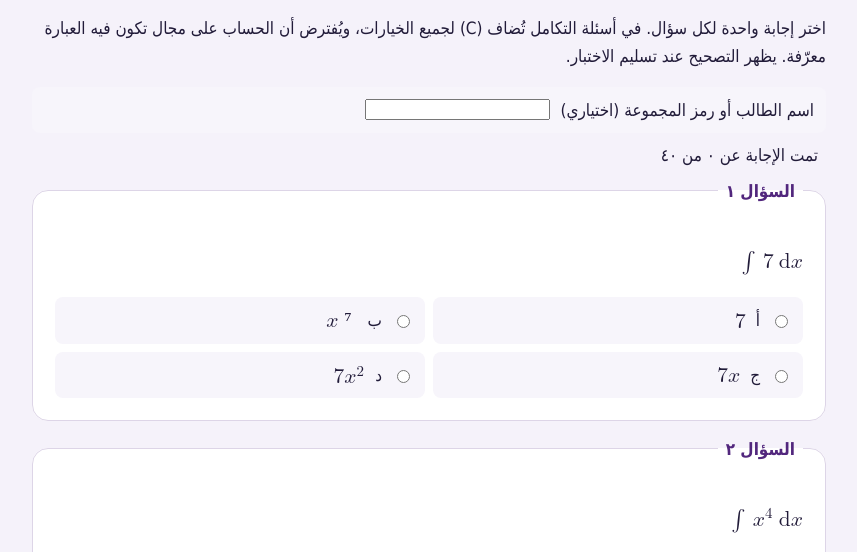
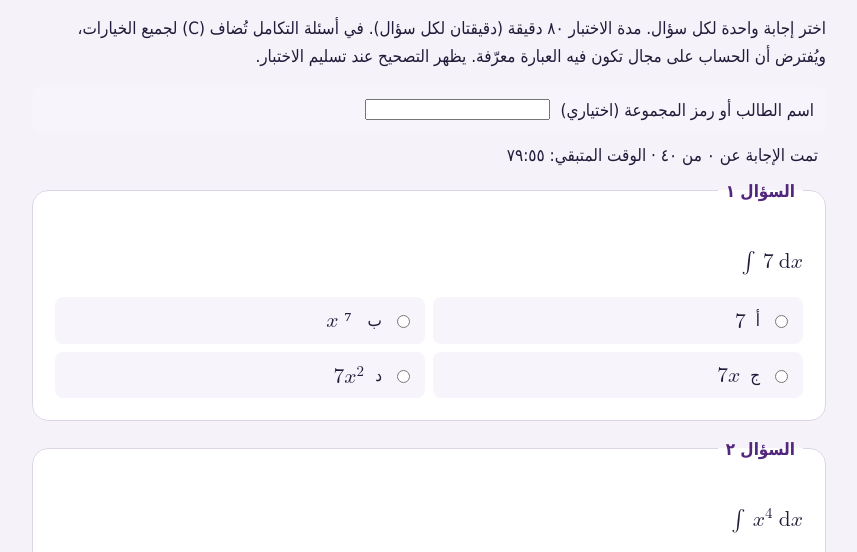
Before and after one commit to mahmoud-abouahmad/MATH-QUIZ, a plain HTML site: page integration-quiz.html in a window 1280 px wide. Shown: the part 217-769 px from the top of the page, without its empty margins (211-1068 px from the left). Drawn offline with Linux system fonts and the light colour scheme.

Commit message:
Add 80-minute countdown to integration quiz

```diff
--- a/integration-quiz.html
+++ b/integration-quiz.html
@@ -3,8 +3,8 @@
 *{box-sizing:border-box}body{margin:0;background:#f5f2fa;color:#211b39;font:17px Tahoma,Arial,sans-serif;line-height:1.65}main{max-width:830px;margin:auto;padding:18px}header,fieldset,#result{padding:22px;margin:0 0 14px;border:1px solid #ddd5e7;border-radius:16px;background:white}header{background:#211343;color:white;border-bottom:5px solid #d7b05c}header p{color:#f1d08a}h1{line-height:1.4;margin:8px 0}fieldset{min-width:0}legend{font-weight:bold;color:#52277d;padding:0 8px}label{display:flex;gap:10px;align-items:center;background:#f7f5fb;padding:9px 12px;border-radius:8px;cursor:pointer}label:has(input:checked){outline:2px solid #724ab2}label.correct{background:#def5e7}label.wrong{background:#ffe4e4}button,a.share{display:inline-block;font:inherit;color:white;background:#512883;padding:10px 20px;border-radius:10px;border:0;text-decoration:none;cursor:pointer}a.share{background:#12633b}.math{font-family:Cambria,Georgia,serif;font-size:1.15em;unicode-bidi:isolate}#bar{position:sticky;top:0;background:#f5f2fa;padding:8px;z-index:1}#result{scroll-margin-top:65px}.opts{display:grid;grid-template-columns:1fr 1fr;gap:8px}@media(max-width:530px){main{padding:10px}.opts{grid-template-columns:1fr}fieldset{padding:14px}}
 math.math{font-family:math;font-size:1.26em;margin-block:4px}.prompt{line-height:2.15}.opts label{flex-wrap:wrap;min-width:0}</style>
 <main><header><p>معهد آفاق التعليمي · الأستاذ محمود الدياب</p><h1>اختبار قوانين التكامل والتابع الأصلي</h1>الثالث الثانوي العلمي · ٤٠ سؤالاً · ٤٠ علامة</header>
-<p>اختر إجابة واحدة لكل سؤال. في أسئلة التكامل تُضاف (C) لجميع الخيارات، ويُفترض أن الحساب على مجال تكون فيه العبارة معرّفة. يظهر التصحيح عند تسليم الاختبار.</p>
-<label>اسم الطالب أو رمز المجموعة (اختياري) <input id="student" maxlength="60"></label><div id="bar"><output id="progress" aria-live="polite"></output></div>
+<p>اختر إجابة واحدة لكل سؤال. مدة الاختبار ٨٠ دقيقة (دقيقتان لكل سؤال). في أسئلة التكامل تُضاف (C) لجميع الخيارات، ويُفترض أن الحساب على مجال تكون فيه العبارة معرّفة. يظهر التصحيح عند تسليم الاختبار.</p>
+<label>اسم الطالب أو رمز المجموعة (اختياري) <input id="student" maxlength="60"></label><div id="bar"><output id="progress" aria-live="polite"></output> · <span>الوقت المتبقي: <output id="remaining" aria-live="off">٨٠:٠٠</output></span></div>
 <section id="result" hidden tabindex="-1"><h2 id="score"></h2><p>تظهر الإجابة الصحيحة بالأخضر، واختيارك الخاطئ بالأحمر.</p><a id="share" class="share" target="_blank" rel="noopener">مشاركة النتيجة عبر واتساب</a></section>
 <form id="quiz"><div id="items"></div><button>تسليم الاختبار وعرض التصحيح</button></form><noscript>يتطلب الاختبار تفعيل JavaScript في المتصفح.</noscript></main>
 <script>
@@ -14,6 +14,16 @@ const quiz=document.querySelector("#quiz"), items=document.querySelector("#items
 const format=new Intl.NumberFormat("ar",{numberingSystem:"arab"});
 const answerPositions=[2,0,3,1,1,3,0,2,3,1,2,0,0,2,1,3,1,0,3,2,2,1,0,3,1,3,2,0,3,0,1,2,0,2,3,1,2,3,1,0];
 const letters=["أ","ب","ج","د"];
+const durationSeconds=bank.length*120;
+const deadline=Date.now()+durationSeconds*1000;
+let finished=false;
+const remaining=document.querySelector("#remaining");
+const timer=setInterval(()=>{
+  if(finished)return;
+  const seconds=Math.max(0,Math.ceil((deadline-Date.now())/1000));
+  remaining.textContent=format.format(Math.floor(seconds/60)).padStart(2,"٠")+":"+format.format(seconds%60).padStart(2,"٠");
+  if(seconds===0){clearInterval(timer);quiz.requestSubmit();}
+},1000);
 function math(value){
   const escape=s=>s.replaceAll("&","&amp;").replaceAll("<","&lt;").replaceAll(">","&gt;");
   function render(s){
@@ -95,7 +105,7 @@ quiz.addEventListener("submit",event=>{
   if(submit.disabled)return;
   const answers=new FormData(quiz);
   const unanswered=bank.length-Array.from(answers.keys()).length;
-  if(unanswered && !window.confirm("بقي "+format.format(unanswered)+" سؤال بلا إجابة. هل تريد التسليم؟"))return;
+  if(unanswered && Date.now()<deadline && !window.confirm("بقي "+format.format(unanswered)+" سؤال بلا إجابة. هل تريد التسليم؟"))return;
   let score=0;
   Array.from(items.children).forEach((group,index)=>{
     const picked=answers.get("q"+index);
@@ -112,6 +122,8 @@ quiz.addEventListener("submit",event=>{
   });
   submit.disabled=true;
   submit.hidden=true;
+  finished=true;
+  clearInterval(timer);
   const student=document.querySelector("#student");
   student.disabled=true;
   const summary=format.format(score)+" / "+format.format(bank.length);
```
